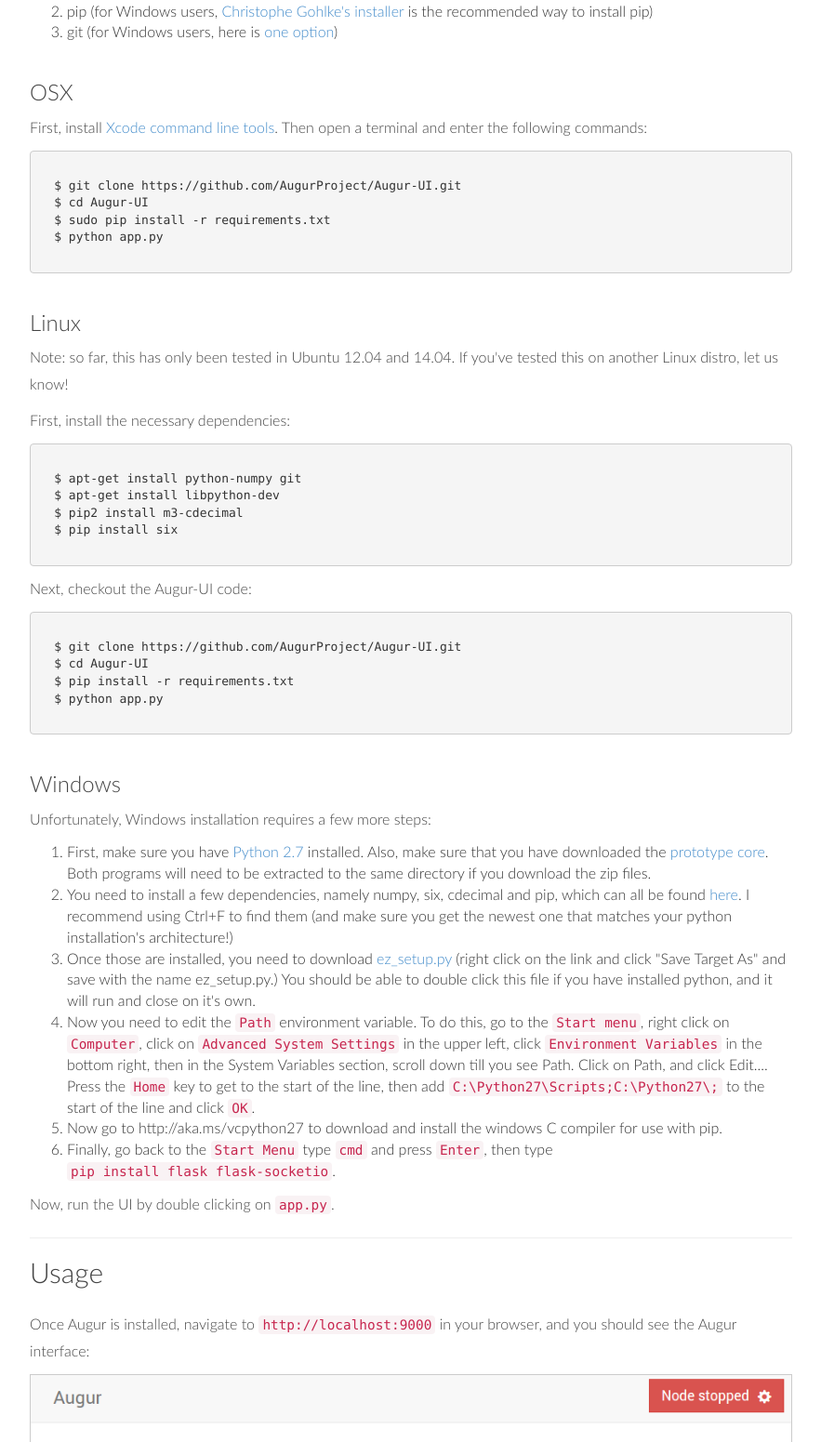
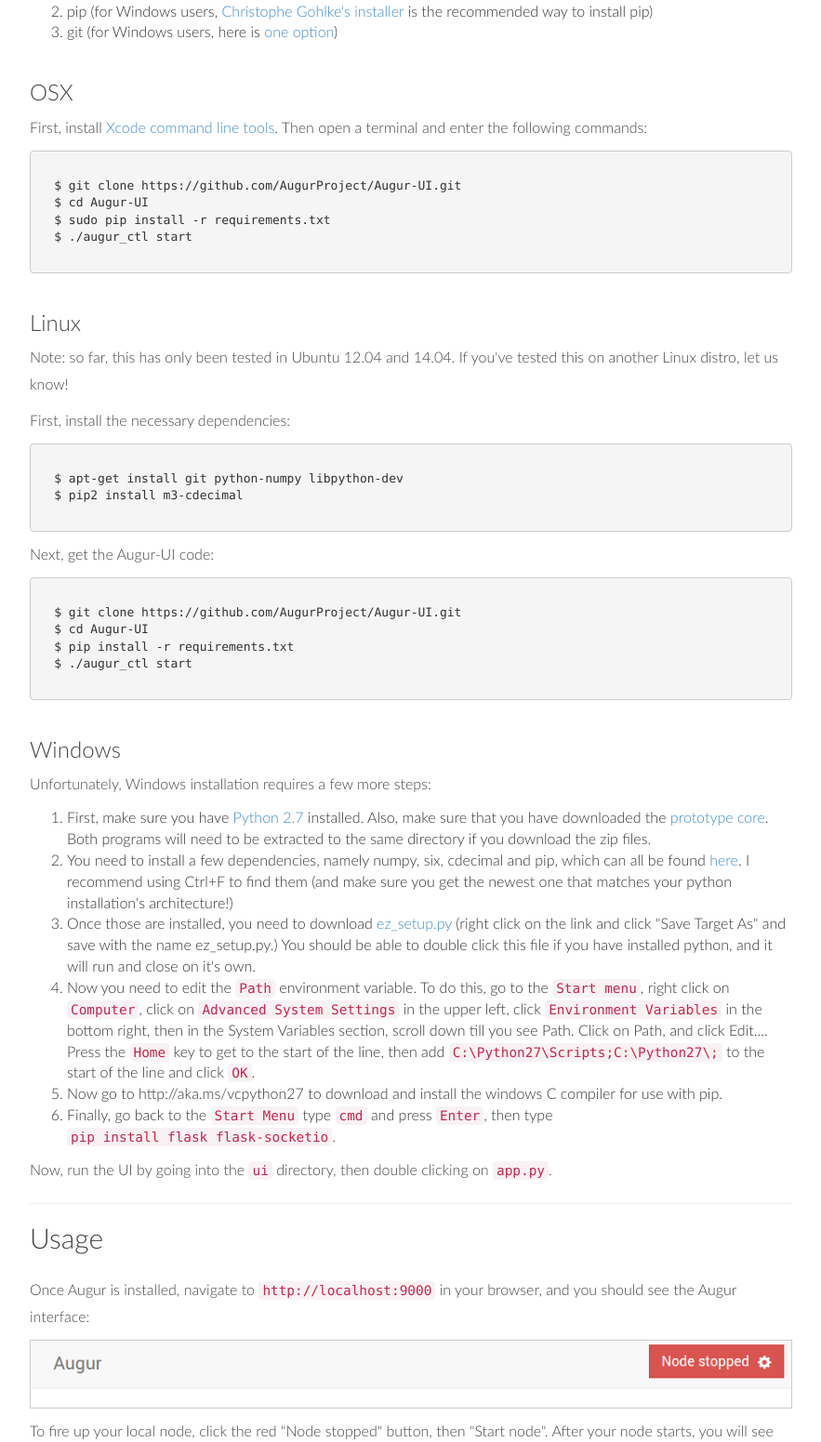
Before and after one commit to collegecrypto/augur.net, a Django app: page /prototype/ in a window 1280 px wide. Shown: the part 492-2043 px from the top of the page at 93% size, without its empty margins (198-1081 px from the left). Run offline with Django 3.2, Linux system fonts and the light colour scheme; some libraries are stand-ins or nearby versions; some web fonts are replaced.

Commit message:
Update links

```diff
--- a/augur_net/templates/prototype.html
+++ b/augur_net/templates/prototype.html
@@ -25,7 +25,7 @@
   $ git clone https://github.com/AugurProject/Augur-UI.git
   $ cd Augur-UI
   $ sudo pip install -r requirements.txt
-  $ python app.py
+  $ ./augur_ctl start
     </code></pre>
 
     <h3 id="nix">Linux</h3>
@@ -33,19 +33,17 @@
 
     <p>First, install the necessary dependencies:</p>
     <pre><code>
-  $ apt-get install python-numpy git
-  $ apt-get install libpython-dev
+  $ apt-get install git python-numpy libpython-dev
   $ pip2 install m3-cdecimal
-  $ pip install six
   </code></pre>
 
-    <p>Next, checkout the Augur-UI code:</p>
+    <p>Next, get the Augur-UI code:</p>
 
     <pre><code>
   $ git clone https://github.com/AugurProject/Augur-UI.git
   $ cd Augur-UI
   $ pip install -r requirements.txt
-  $ python app.py
+  $ ./augur_ctl start
     </pre></code>
 
     <h3 id="windows">Windows</h3>
@@ -64,7 +62,7 @@
       <li>Finally, go back to the <code>Start Menu</code> type <code>cmd</code> and press <code>Enter</code>, then type <code>pip install flask flask-socketio</code>.</li>
     </ol>
 
-    <p>Now, run the UI by double clicking on <code>app.py</code>.</p>
+    <p>Now, run the UI by going into the <code>ui</code> directory, then double clicking on <code>app.py</code>.</p>
 
     <hr />
 
```
